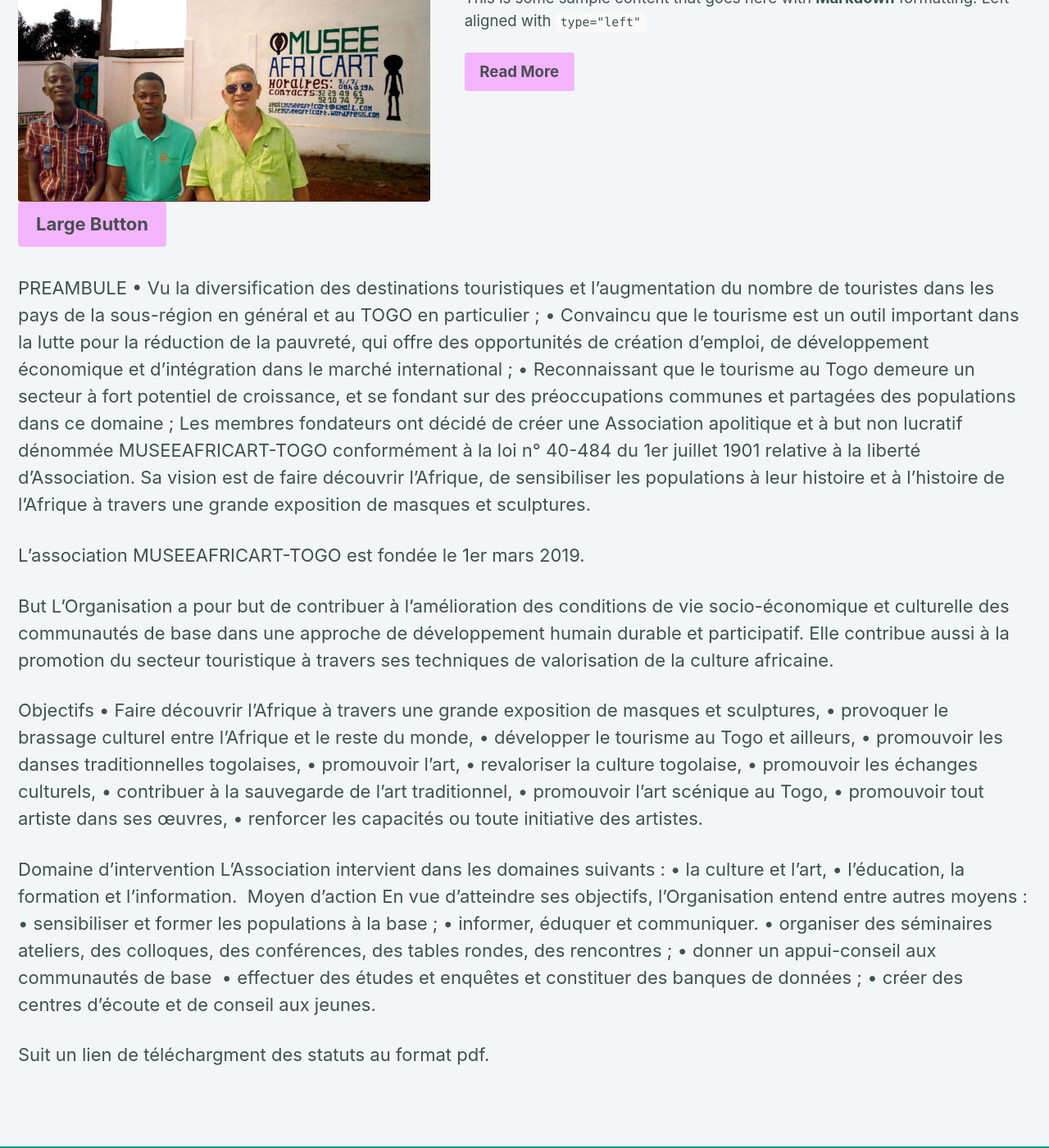
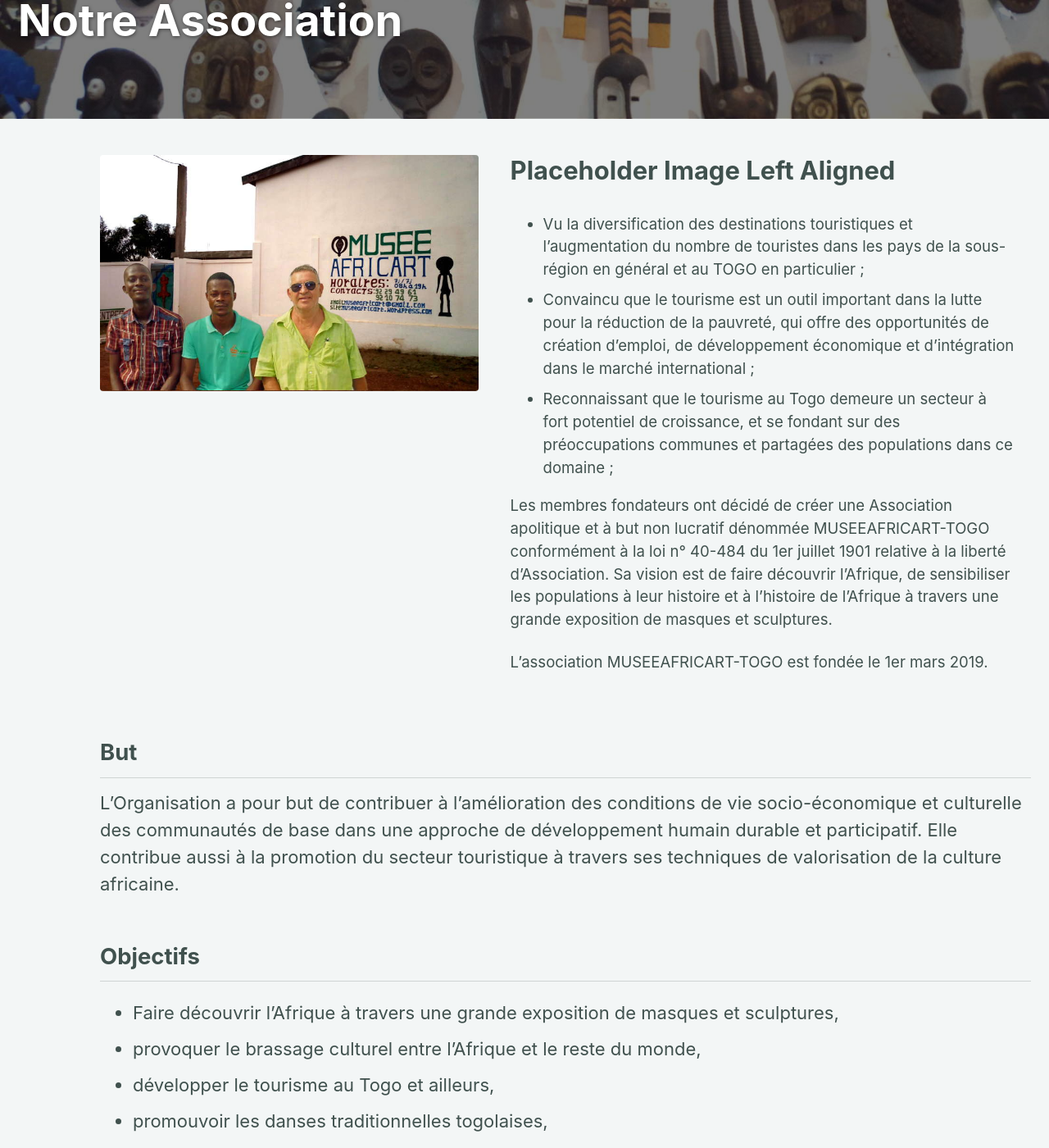
Before and after one commit to africart/musee-africart-togo.com, a Jekyll site: the page built from _pages/association.md, in a window 1280 px wide and 1400 px high, scrolled down 193 px. Shown: the whole window at 82% size. Built offline with Jekyll 4.4.1, drawn with Linux system fonts in a browser that asks for light colours; a script that is not in the unit is left out; some of the changed text lies outside the part shown.

Commit message:
removed layout from _pages + edits

```diff
--- a/_pages/association.md
+++ b/_pages/association.md
@@ -1,58 +1,67 @@
 ---
 title: "Notre Association"
-layout: splash
 permalink: /association/
 
-feature_row2:
-  - image_path: /img/association/musee-africart-kara-equipe-800x500.jpg
-    alt: "placeholder image 2"
-    title: "Placeholder Image Left Aligned"
-    excerpt: 'This is some sample content that goes here with **Markdown** formatting. Left aligned with `type="left"`'
-    url: "#test-link"
-    btn_label: "Read More"
-    btn_class: "btn--primary"
+header:
+  overlay_color: "#000"
+  overlay_filter: "0.5"
+  overlay_image: /img/musee/africart-kara-musee-masques-02-1600x400.jpg
+
+features :
+
+    feature_row2:
+      - type: left
+        image_path: /img/association/musee-africart-kara-equipe-800x500.jpg
+        alt: "placeholder image 2"
+        title: "Placeholder Image Left Aligned"
+        excerpt: >
+            - Vu la diversification des destinations touristiques et l’augmentation du nombre de touristes dans les pays de la sous-région en général et au TOGO en particulier ;
+
+            - Convaincu que le tourisme est un outil important dans la lutte pour la réduction de la pauvreté, qui offre des opportunités de création d’emploi, de développement économique et d’intégration dans le marché international ;
+
+            - Reconnaissant que le tourisme au Togo demeure un secteur à fort potentiel de croissance, et se fondant sur des préoccupations communes et partagées des populations dans ce domaine ;
+
+
+            Les membres fondateurs ont décidé de créer une Association apolitique et à but non lucratif dénommée MUSEEAFRICART-TOGO conformément à la loi n° 40-484 du 1er juillet 1901 relative à la liberté d’Association. Sa vision est de faire découvrir l’Afrique, de sensibiliser les populations à leur histoire et à l’histoire de l’Afrique à travers une grande exposition de masques et sculptures.
+
+
+            L’association  MUSEEAFRICART-TOGO est fondée le 1er mars 2019.
 
 ---
+{% include features_rows_output %}
 
+## But
 
-{% include feature_row id="feature_row2" type="left" %}
-[Large Button](#link){: .btn .btn--primary .btn--large}
-
-PREAMBULE
-    • Vu la diversification des destinations touristiques et l’augmentation du nombre de touristes dans les pays de la sous-région en général et au TOGO en particulier ;
-    • Convaincu que le tourisme est un outil important dans la lutte pour la réduction de la pauvreté, qui offre des opportunités de création d’emploi, de développement économique et d’intégration dans le marché international ;
-    • Reconnaissant que le tourisme au Togo demeure un secteur à fort potentiel de croissance, et se fondant sur des préoccupations communes et partagées des populations dans ce domaine ;
-Les membres fondateurs ont décidé de créer une Association apolitique et à but non lucratif dénommée MUSEEAFRICART-TOGO conformément à la loi n° 40-484 du 1er juillet 1901 relative à la liberté d’Association. Sa vision est de faire découvrir l’Afrique, de sensibiliser les populations à leur histoire et à l’histoire de l’Afrique à travers une grande exposition de masques et sculptures.
-
-L’association  MUSEEAFRICART-TOGO est fondée le 1er mars 2019.
-
-But
 L’Organisation a pour but de contribuer à l’amélioration des conditions de vie socio-économique et culturelle des communautés de base dans une approche de développement humain durable et participatif. Elle contribue aussi à la promotion du secteur touristique à travers ses techniques de valorisation de la culture africaine.
 
-Objectifs
-    • Faire découvrir l’Afrique à travers une grande exposition de masques et sculptures,
-    • provoquer le brassage culturel entre l’Afrique et le reste du monde,
-    • développer le tourisme au Togo et ailleurs,
-    • promouvoir les danses traditionnelles togolaises,
-    • promouvoir l’art,
-    • revaloriser la culture togolaise,
-    • promouvoir les échanges culturels,
-    • contribuer à la sauvegarde de l’art traditionnel,
-    •  promouvoir l’art scénique au Togo,
-    • promouvoir tout artiste dans ses œuvres,
-    • renforcer les capacités ou toute initiative des artistes.
+## Objectifs
 
-Domaine d’intervention
+ - Faire découvrir l’Afrique à travers une grande exposition de masques et sculptures,
+ - provoquer le brassage culturel entre l’Afrique et le reste du monde,
+ - développer le tourisme au Togo et ailleurs,
+ - promouvoir les danses traditionnelles togolaises,
+ - promouvoir l’art,
+ - revaloriser la culture togolaise,
+ - promouvoir les échanges culturels,
+ - contribuer à la sauvegarde de l’art traditionnel,
+ -  promouvoir l’art scénique au Togo,
+ - promouvoir tout artiste dans ses œuvres,
+ - renforcer les capacités ou toute initiative des artistes.
+
+## Domaines d’intervention
+
 L’Association intervient dans les domaines suivants :
-    • la culture et l’art,
-    • l’éducation, la formation et l’information.
-Moyen d’action
+ - la culture et l’art,
+ - l’éducation, la formation et l’information.
+
+## Moyen d’action
+
  En vue d’atteindre ses objectifs, l’Organisation entend entre autres moyens :
-    • sensibiliser et former les populations à la base ;
-    • informer, éduquer et communiquer.
-    • organiser des séminaires ateliers, des colloques, des conférences, des tables                                                 rondes, des rencontres ;
-    • donner un appui-conseil aux communautés de base
-    • effectuer des études et enquêtes et constituer des banques de données ;
-    • créer des centres d’écoute et de conseil aux jeunes.
+ - sensibiliser et former les populations à la base ;
+ - informer, éduquer et communiquer.
+ - organiser des séminaires ateliers, des colloques, des conférences, des tables                                                 rondes, des rencontres ;
+ - donner un appui-conseil aux communautés de base
+ - effectuer des études et enquêtes et constituer des banques de données ;
+ - créer des centres d’écoute et de conseil aux jeunes.
 
-Suit un lien de téléchargment des statuts au format pdf.
+[Téléchargez les statuts de l'association au format pdf.](/media/statuts-association-afrikartmusee-togo.pdf){: .btn .btn--primary}
```
Also changed, not shown: _pages/contact.md (+0 -1 lines), _pages/musee.md (+1 -3 lines), _pages/services.md (+0 -1 lines).
